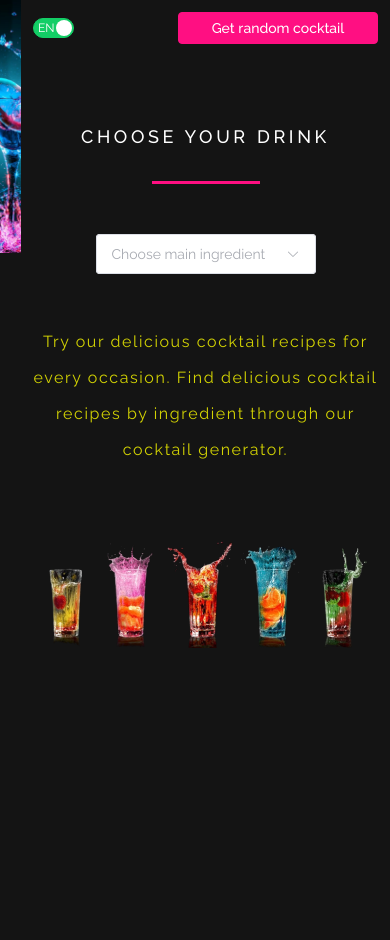
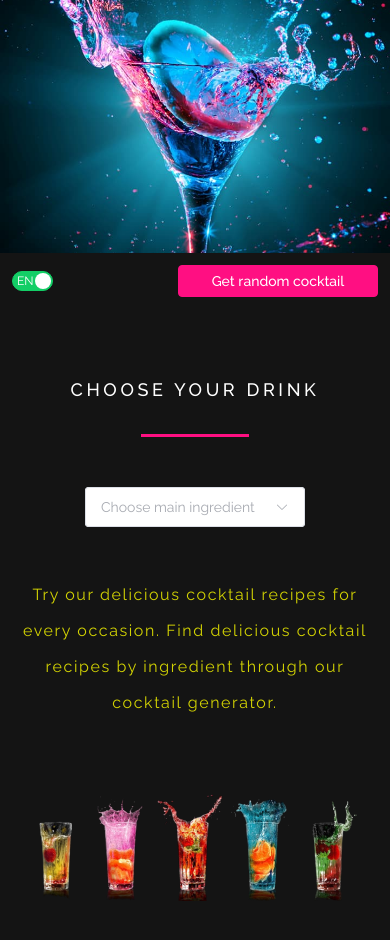
Before and after one commit to igwebdeveloper83/Vue3-Cocktail-Application, a Vue app: page / in a window 390 px wide. Shown: the top 940 px of the page. Before the commit the page ends 844 px from the top, so only its background shows below. Built offline with nearby package versions, Linux system fonts and the light colour scheme.

Commit message:
UI changes in Browser and Smartphone

```diff
--- a/src/components/AppLayout.vue
+++ b/src/components/AppLayout.vue
@@ -130,7 +130,7 @@ const props = defineProps({
   /* Tablet & kleiner (max 768px) */
 @media (max-width: 768px)
   .root
-    display: flex
+    flex-direction: column   // statt nebeneinander → untereinander
 
   .img
     width: 100%
```
